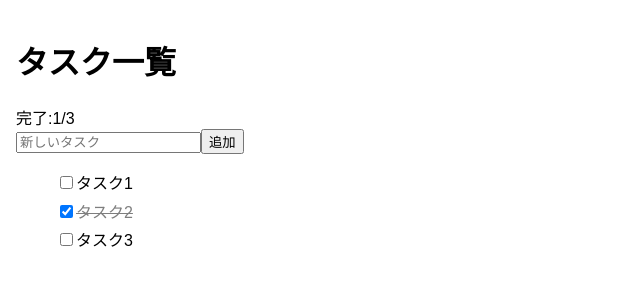
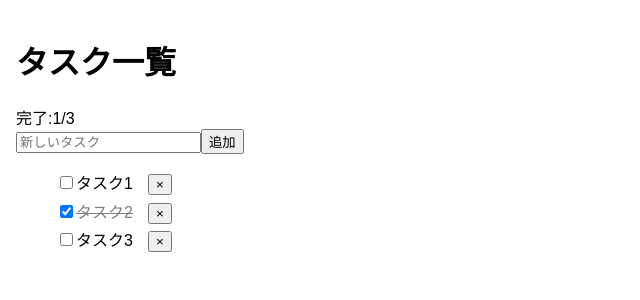
Before and after one commit to rcanai/react-practice, a React (Create React App) app: page / in a window 1280 px wide. Shown: the top 300 px of the page, without its empty margins (0-640 px from the left). Built offline with nearby package versions, Linux system fonts and the light colour scheme.

Commit message:
タスクの削除処理を実装

```diff
--- a/src/App.js
+++ b/src/App.js
@@ -21,6 +21,7 @@ class App extends Component {
     this.doneCount = this.doneCount.bind(this);
     this.updateValue = this.updateValue.bind(this);
     this.addTask = this.addTask.bind(this);
+    this.removeTask = this.removeTask.bind(this);
   }
 
   // タスクの状態を変更
@@ -56,7 +57,7 @@ class App extends Component {
         null,
         state.tasks.map(t => t.id),
       );
-      const tasks = state.tasks.map(task => ({ ...task }));
+      const tasks = [...state.tasks];
       tasks.push({
         id: maxId + 1,
         title: state.text,
@@ -65,6 +66,14 @@ class App extends Component {
       return { tasks };
     });
     this.setState({ text: '' });
+  }
+
+  // タスクを削除
+  removeTask(taskId) {
+    this.setState((state) => {
+      const tasks = [...state.tasks].filter(t => t.id !== taskId);
+      return { tasks };
+    });
   }
 
   render() {
@@ -90,6 +99,7 @@ class App extends Component {
               key={task.id}
               task={task}
               changeDone={this.changeDone}
+              removeTask={this.removeTask}
             />
           ))}
         </ul>
--- a/src/components/Task.css
+++ b/src/components/Task.css
@@ -2,3 +2,8 @@
   text-decoration: line-through;
   opacity: 0.5;
 }
+
+.task-item .remove-task {
+  cursor: pointer;
+  margin-left: 15px;
+}
--- a/src/components/Task.js
+++ b/src/components/Task.js
@@ -15,6 +15,13 @@ const Task = props => (
         {props.task.title}
       </span>
     </label>
+    <button
+      type="button"
+      className="remove-task"
+      onClick={() => props.removeTask(props.task.id)}
+    >
+      &times;
+    </button>
   </li>
 );
 
@@ -25,6 +32,7 @@ Task.propTypes = {
     title: PropTypes.string,
   }).isRequired,
   changeDone: PropTypes.func.isRequired,
+  removeTask: PropTypes.func.isRequired,
 };
 
 export default Task;
```
